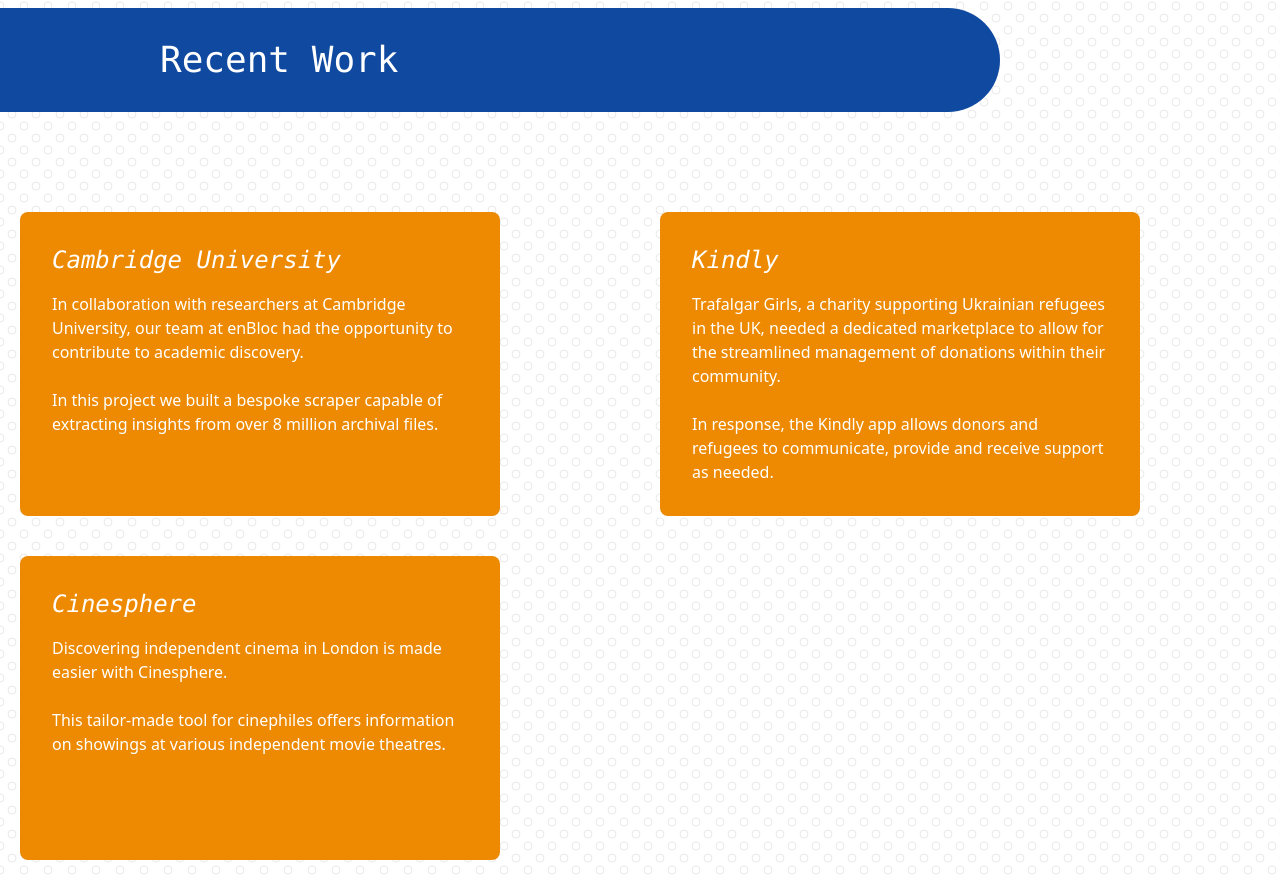
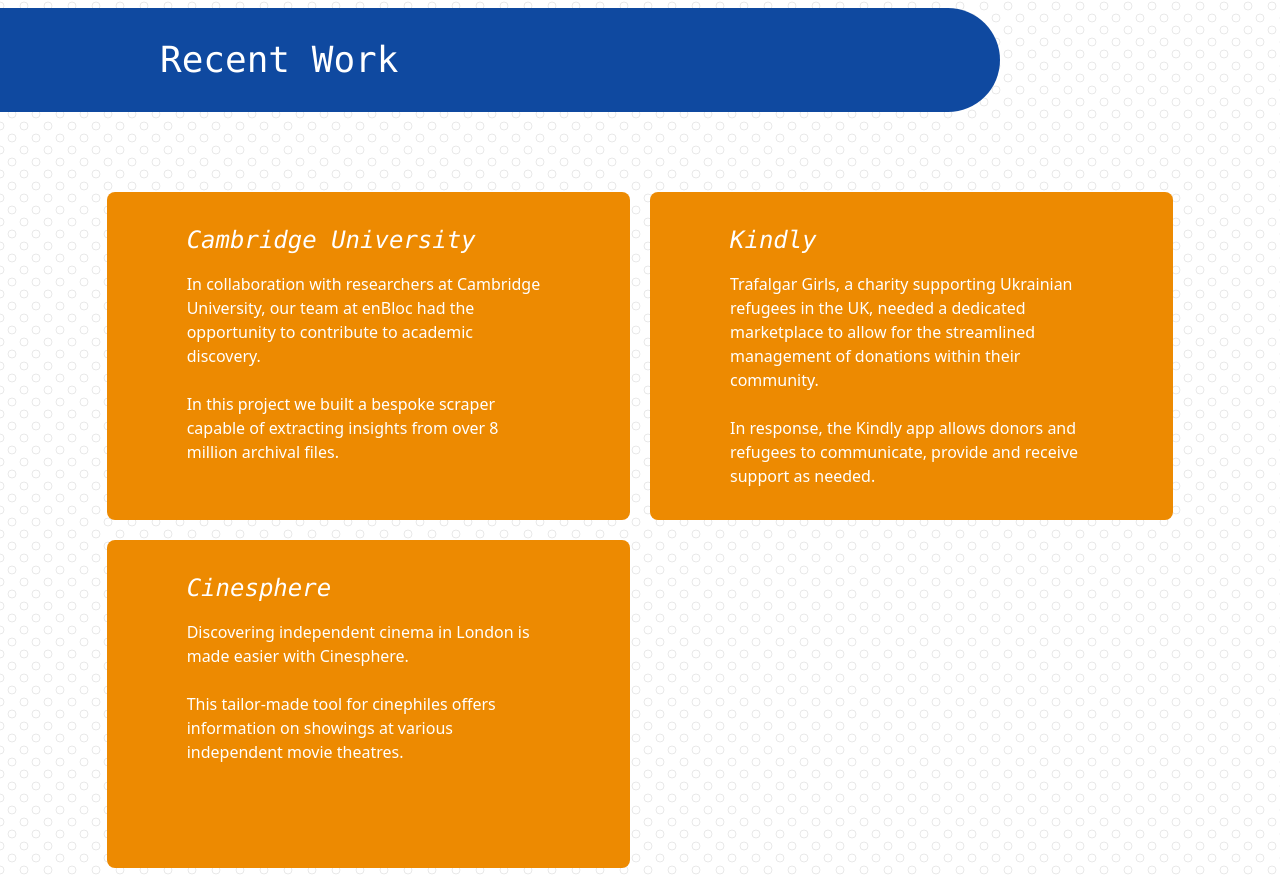
Before and after one commit to enBloc-org/website, a Next.js app: page / in a window 1280 px wide. Shown: the part 2334-3210 px from the top of the page. Built offline with nearby package versions, Linux system fonts and the light colour scheme.

Commit message:
adjusted padding for large screens and centered grid container
closes #18

```diff
--- a/src/components/OurWorkSection.tsx
+++ b/src/components/OurWorkSection.tsx
@@ -14,8 +14,8 @@
       >
         Recent Work
       </h2>
-      <div className='grid grid-cols-2 grid-rows-2'>
-        <div className='m-5 w-3/4 rounded-lg bg-en-orange p-8 text-white'>
+      <div className='m-auto grid w-5/6 grid-cols-1 grid-rows-2 gap-5 md:grid-cols-2 lg:grid-cols-2'>
+        <div className='w-full rounded-lg bg-en-orange p-8 text-white lg:px-20'>
           <h3 className='pb-4 text-2xl italic'>Cambridge University</h3>
           <p>
             In collaboration with researchers at Cambridge University, our team
@@ -25,7 +25,7 @@
             extracting insights from over 8 million archival files.
           </p>
         </div>
-        <div className='m-5 w-3/4 rounded-lg bg-en-orange p-8 text-white'>
+        <div className='w-full rounded-lg bg-en-orange p-8 text-white lg:px-20'>
           <h3 className='pb-4 text-2xl italic'>Kindly</h3>
           <p>
             Trafalgar Girls, a charity supporting Ukrainian refugees in the UK,
@@ -36,7 +36,7 @@
             communicate, provide and receive support as needed.
           </p>
         </div>
-        <div className='m-5 w-3/4 rounded-lg bg-en-orange p-8 text-white'>
+        <div className='rounded-lg  bg-en-orange p-8 text-white lg:px-20'>
           <h3 className='pb-4 text-2xl italic'>Cinesphere</h3>
           <p>
             Discovering independent cinema in London is made easier with
```
